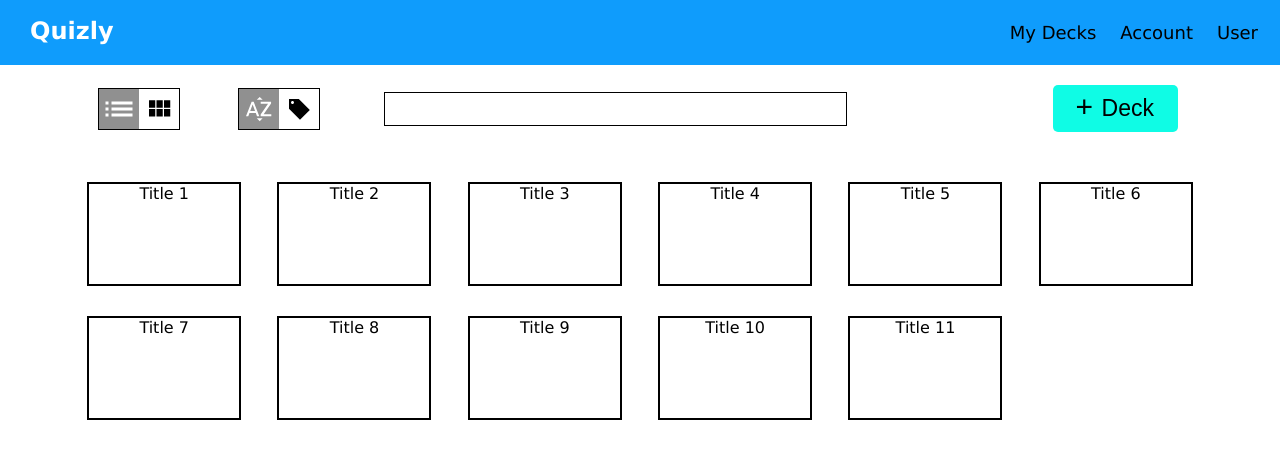
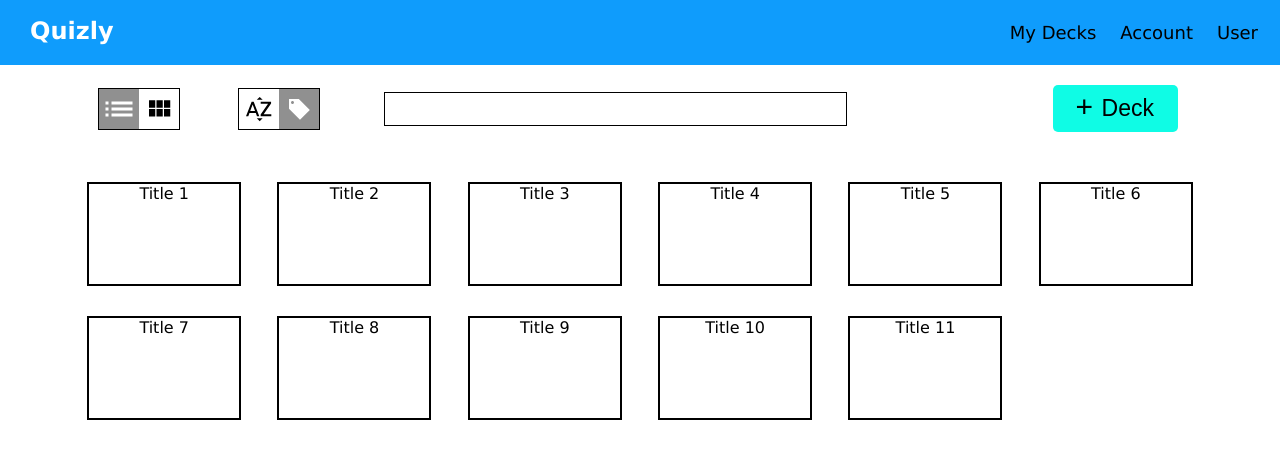
Before and after one commit to andremures/Quizly, a React (Create React App) app: page / in a window 1280 px wide. Shown: the top 458 px of the page. Built offline with nearby package versions, Linux system fonts and the light colour scheme.

Commit message:
sortBy toggle button

```diff
--- a/src/components/MyDeckList.js
+++ b/src/components/MyDeckList.js
@@ -41,12 +41,38 @@ const DisplayToggle = connect(
   displayToggleMapDispatchToProps
 )(DisplayToggleComponent);
 
-const SortByToggle = () => (
-  <div className={styles.toggle}>
-    <SortByAlphaIcon inverted/>
-    <TagIcon style={{width: 24, padding: 8}} />
-  </div>
-);
+const sortByToggleMapStateToProps = (state, ownProps) => ({
+  sortByType: state.myDecks.sortBy,
+});
+
+const sortByToggleMapDispatchToProps = (dispatch) => ({
+  sortByAlphanum: () => {
+    dispatch({ type: "SORT_ALPHANUM" });
+  },
+  sortByTag: () => {
+    dispatch({ type: "SORT_TAG" });
+  },
+});
+
+const SortByToggleComponent = (props) => {
+  const sortByType = props.sortByType;
+  return (
+    <div className={styles.toggle}>
+      <SortByAlphaIcon
+        inverted={sortByType === "alphanum"}
+        onClick={props.sortByAlphanum}/>
+      <TagIcon
+        style={{width: 24, padding: 8}}
+        inverted={sortByType === "tag"}
+          onClick={props.sortByTag}/>
+    </div>
+  );
+};
+
+const SortByToggle = connect(
+  sortByToggleMapStateToProps,
+  sortByToggleMapDispatchToProps,
+)(SortByToggleComponent);
 
 export const MyDeckListHeader = () => {
   return (
--- a/src/reducers/rootReducer.js
+++ b/src/reducers/rootReducer.js
@@ -8,7 +8,7 @@ const initialState = {
   },
   myDecks: {
     display: "list",
-    sortBy: "alphanum",
+    sortBy: "tag",
   },
 };
 
```
